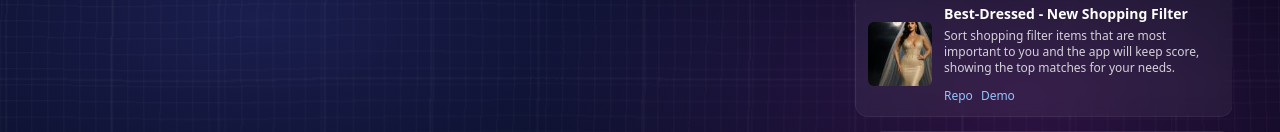
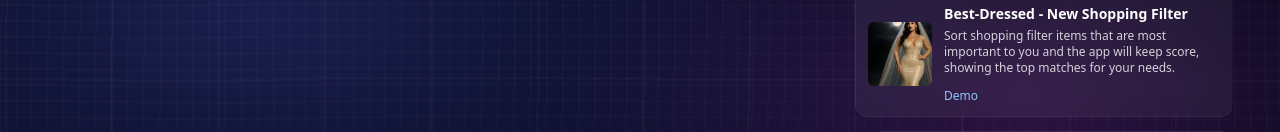
Before and after one commit to Mantablast/aimee, a React (Vite) app: page / in a window 1280 px wide. Shown: the part 140-272 px from the top of the page. Built offline with nearby package versions, Linux system fonts and the light colour scheme.

Commit message:
Made some repos no longer visible. -AJ

```diff
--- a/src/components/FeatureProjects.jsx
+++ b/src/components/FeatureProjects.jsx
@@ -7,7 +7,6 @@ export default function FeatureProjects() {
       description:
         "Sort shopping filter items that are most important to you and the app will keep score, showing the top matches for your needs.",
       image: "/bestdressedicon.jpg",
-      repo: "https://github.com/Mantablast/best-dressed",
       demo: "https://d1st7t41vjtwqp.cloudfront.net/",
     },
     {
```
